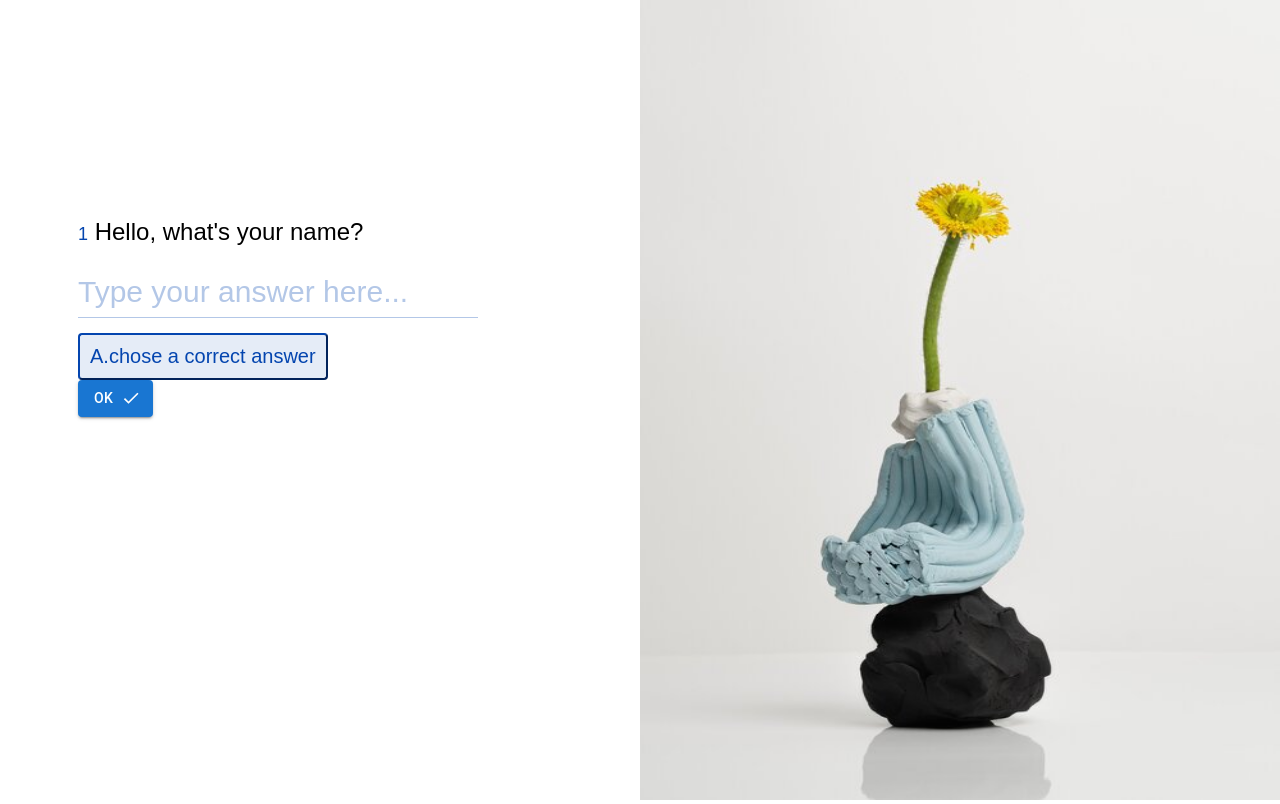
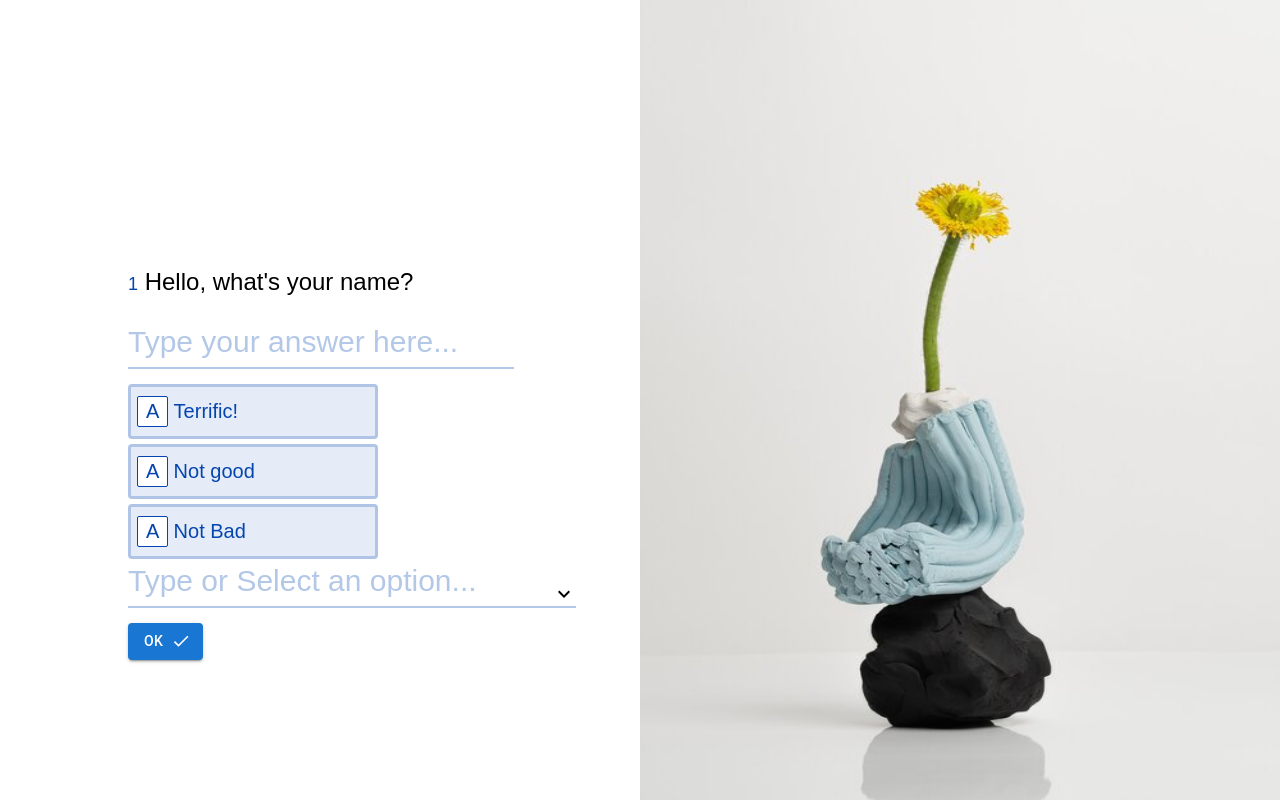
Before and after one commit to RamailoTech/Typeform-demo, a React (Create React App) app: page / in a window 1280 px wide. Built offline with nearby package versions, Linux system fonts and the light colour scheme.

Commit message:
dopdown input

```diff
--- /dev/null
+++ b/src/components/input/autoComplete/autoCompleteInput.jsx
@@ -0,0 +1,94 @@
+import React, { useRef, useState } from "react";
+import "./autocompleteInput.css";
+import ExpandMoreIcon from "@mui/icons-material/ExpandMore";
+import ExpandLessIcon from "@mui/icons-material/ExpandLess";
+import useComponentVisible from "../../../hooks/hook";
+const AutoCompleteInput = () => {
+  const inputRef = useRef();
+  const [value, setValue] = useState("");
+  const { ref, isComponentVisible, setIsComponentVisible } =
+    useComponentVisible(false);
+
+  let options = ["hello", "hi", "the lord of ring", "Logan"];
+
+  const handleChange = () => {
+    setIsComponentVisible(true);
+    let curr = inputRef.current.value;
+    console.log(curr);
+    setValue(curr);
+  };
+
+  return (
+    <>
+      <div ref={ref}>
+        <div
+          className="autocomplete_input_wrapper"
+          onClick={() => {
+            setIsComponentVisible(!isComponentVisible);
+          }}
+        >
+          <input
+            onChange={handleChange}
+            ref={inputRef}
+            value={value}
+            type="text"
+            className="autocomplete_text_answer_input"
+            placeholder="Type or Select an option..."
+          />
+
+          {isComponentVisible ? (
+            <ExpandLessIcon
+              onClick={() => {
+                setIsComponentVisible(false);
+              }}
+              className="expand_icon"
+            />
+          ) : (
+            <ExpandMoreIcon
+              onClick={() => {
+                setIsComponentVisible(true);
+              }}
+              className="expand_icon"
+            />
+          )}
+        </div>
+        {isComponentVisible && (
+          <Option
+            option={options.filter((op) =>
+              op.toLowerCase().includes(value.toLowerCase())
+            )}
+            setValue={setValue}
+          />
+        )}
+      </div>
+    </>
+  );
+};
+
+export default AutoCompleteInput;
+
+export const Option = ({ option, setValue }) => {
+  const { ref, setIsComponentVisible } = useComponentVisible(false);
+  const handleOptionClick = (e) => {
+    setValue(e.target.innerHTML);
+    setIsComponentVisible(false);
+  };
+  return (
+    <div ref={ref} className="option_wrapper">
+      {option.map((op, index) => {
+        console.log(op);
+        return (
+          <span
+            ref={ref}
+            className="option_text"
+            value={op}
+            key={index}
+            onClick={handleOptionClick}
+          >
+            {op}
+          </span>
+        );
+      })}
+    </div>
+  );
+};
--- /dev/null
+++ b/src/components/input/autoComplete/autocompleteInput.css
@@ -0,0 +1,54 @@
+.autocomplete_input_wrapper {
+  display: flex;
+  align-items: center;
+  position: relative;
+}
+
+.autocomplete_text_answer_input {
+  border: none;
+  outline: none;
+  border-bottom: 2px solid #b3c7e7;
+  margin-bottom: 15px;
+  font-size: 30px;
+  padding: 0 0 8px 0px;
+  color: #0445af;
+  width: 100%;
+  cursor: pointer;
+  position: relative;
+}
+
+.autocomplete_text_answer_input:focus {
+  border-bottom: 3px solid #0445af;
+}
+
+.autocomplete_text_answer_input::placeholder {
+  color: #b3c7e7;
+}
+
+.expand_icon {
+  right: 0;
+  position: absolute;
+  cursor: pointer;
+}
+.option_wrapper {
+  display: flex;
+  flex-direction: column;
+  width: 100%;
+  gap: 10px;
+  padding: 0px 8px;
+  padding-bottom: 10px;
+  border-bottom: 3px dashed #0445af;
+  z-index: 999;
+}
+
+.option_text {
+  border: 2px solid #0445af;
+  background-color: #b3c7e7;
+  width: 100%;
+  padding: 10px;
+  border-radius: 4px;
+  color: #0445af;
+  font-size: 22px;
+  cursor: pointer;
+  z-index: 999;
+}
--- a/src/components/input/input.css
+++ b/src/components/input/input.css
@@ -1,9 +1,8 @@
 .text_answer_input {
   border: none;
   outline: none;
-  border-bottom: 1px solid #b3c7e7;
+  border-bottom: 2px solid #b3c7e7;
   margin-bottom: 15px;
-  width: 100%;
   font-size: 30px;
   padding: 0 0 8px 0px;
   color: #0445af;
@@ -17,15 +16,56 @@
   color: #b3c7e7;
 }
 
+/* radio */
+
 .radio_input_button {
-  padding: 10px;
+  display: flex;
+  align-items: center;
+  justify-content: space-between;
   cursor: pointer;
-  display: block;
   font-weight: 500;
   font-size: 20px;
   border-radius: 4px;
-  border-color: #0445af;
+  border: 3px solid #b0c4e6;
   color: #0445af;
+  min-width: 250px;
+  text-align: left;
+  background-color: #e5ecf7;
+  margin-bottom: 5px;
+  position: relative;
+}
 
-  background-color: #e5ecf7;
+.radio_input_button_option {
+  border: 1px solid #0445af;
+
+  padding: 3px 8px;
+  border-radius: 2px;
+  margin-right: 5px;
+  background: #fff;
 }
+
+.radio_input_content_wrapper {
+  display: flex;
+  align-items: center;
+  padding: 8px 0px;
+}
+.radio_input_content_wrapper > p {
+  padding: 0;
+  margin: 0;
+  position: absolute;
+  width: 100%;
+  height: 100%;
+  display: flex;
+  align-items: center;
+  padding-left: 15%;
+  z-index: 999;
+}
+
+.active_input {
+  border: 3px solid #0445af;
+}
+
+.active_input .radio_input_button_option {
+  background-color: #0445af;
+  color: #fff;
+}
--- a/src/components/input/radioInput/RadioInput.jsx
+++ b/src/components/input/radioInput/RadioInput.jsx
@@ -1,8 +1,26 @@
-import React from "react";
+import React, { useContext, useState } from "react";
 import "../input.css";
+import CheckIcon from "@mui/icons-material/Check";
+import FormContext from "../../../context/form/FormContext";
 
-export const RadioInput = ({ onClick, options }) => {
+export const RadioInput = ({ onClick, option }) => {
+  const [active, setActive] = useState(false);
+
+  const { setFormValue, formValue } = useContext(FormContext);
+  const handleClick = (e) => {
+    console.log(e.target);
+    setFormValue(e.target.innerText);
+    setActive((prev) => !prev);
+  };
+
+  console.log({ formValue });
   return (
-    <button className="radio_input_button">A.chose a correct answer</button>
+    <button className={`radio_input_button ${active && "active_input"}`}>
+      <div className="radio_input_content_wrapper">
+        <span className="radio_input_button_option">A</span>
+        <p onClick={handleClick}>{option}</p>
+      </div>
+      <CheckIcon sx={{ opacity: `${active ? 1 : 0}` }} />
+    </button>
   );
 };
--- /dev/null
+++ b/src/hooks/hook.js
@@ -0,0 +1,22 @@
+import { useState, useEffect, useRef } from "react";
+
+export default function useComponentVisible(initialIsVisible) {
+  const [isComponentVisible, setIsComponentVisible] =
+    useState(initialIsVisible);
+  const ref = useRef(null);
+
+  const handleClickOutside = (event) => {
+    if (!ref.current.contains(event.target)) {
+      setIsComponentVisible(false);
+    }
+  };
+
+  useEffect(() => {
+    document.addEventListener("click", handleClickOutside, true);
+    return () => {
+      document.removeEventListener("click", handleClickOutside, true);
+    };
+  }, []);
+
+  return { ref, isComponentVisible, setIsComponentVisible };
+}
--- a/src/index.css
+++ b/src/index.css
@@ -1,13 +1,16 @@
+* {
+  box-sizing: border-box;
+}
 body {
   margin: 0;
-  font-family: -apple-system, BlinkMacSystemFont, 'Segoe UI', 'Roboto', 'Oxygen',
-    'Ubuntu', 'Cantarell', 'Fira Sans', 'Droid Sans', 'Helvetica Neue',
+  font-family: -apple-system, BlinkMacSystemFont, "Segoe UI", "Roboto", "Oxygen",
+    "Ubuntu", "Cantarell", "Fira Sans", "Droid Sans", "Helvetica Neue",
     sans-serif;
   -webkit-font-smoothing: antialiased;
   -moz-osx-font-smoothing: grayscale;
 }
 
 code {
-  font-family: source-code-pro, Menlo, Monaco, Consolas, 'Courier New',
+  font-family: source-code-pro, Menlo, Monaco, Consolas, "Courier New",
     monospace;
 }
--- a/src/pages/Firstpage.jsx
+++ b/src/pages/Firstpage.jsx
@@ -5,6 +5,7 @@ import flower from "../images/flower.jpg";
 import CheckIcon from "@mui/icons-material/Check";
 import { TextInput } from "../components/input/textInput/inputs";
 import { RadioInput } from "../components/input/radioInput/RadioInput";
+import AutoCompleteInput from "../components/input/autoComplete/autoCompleteInput";
 
 export const Firstpage = () => {
   return (
@@ -16,7 +17,11 @@ export const Firstpage = () => {
               <span>1</span> Hello, what's your name?
             </p>
             <TextInput />
-            <RadioInput />
+            <RadioInput option={"Terrific!"} />
+            <RadioInput option={"Not good"} />
+            <RadioInput option={"Not Bad"} />
+            <AutoCompleteInput />
+
             <Button variant="contained" endIcon={<CheckIcon />}>
               OK
             </Button>
--- a/src/styles/firstpage.css
+++ b/src/styles/firstpage.css
@@ -2,12 +2,12 @@
   position: relative;
 }
 .box-grid {
-  width: 400px;
-  height: 400px;
+  width: 70%;
+  flex: 1;
   position: absolute;
   top: 30%;
+  margin: auto;
   left: 20%;
-  margin: -50px 0 0 -50px;
 }
 .grid-question {
   font-size: 24px;
```
Also changed, not shown: src/components/input/multipleChoice/MultipleChoice.jsx (added, +23 -0 lines).
